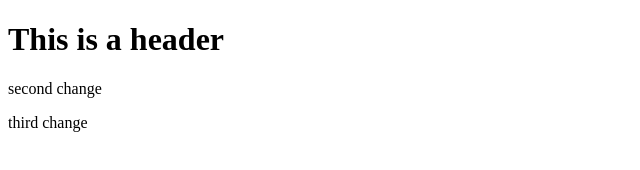
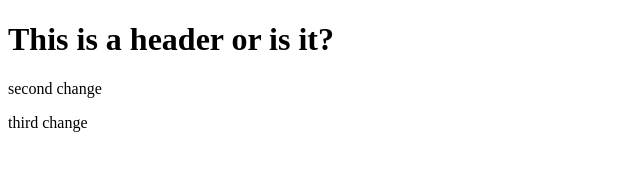
Before and after one commit to dscardona/git-test, a website: page index.html in a window 1280 px wide. Shown: the whole page, without its empty margins (0-640 px from the left). Drawn offline with Linux system fonts and the light colour scheme.

```diff
--- a/index.html
+++ b/index.html
@@ -1,7 +1,7 @@
 <!DOCTYPE html>
 <html>
     <body>
-        <h1>This is a header</h1>
+        <h1>This is a header or is it?</h1>
         <p>second change</p>
         <p>third change</p>
     </body>
```
Also changed, not shown: package.json (added, +19 -0 lines), 2 other files.
